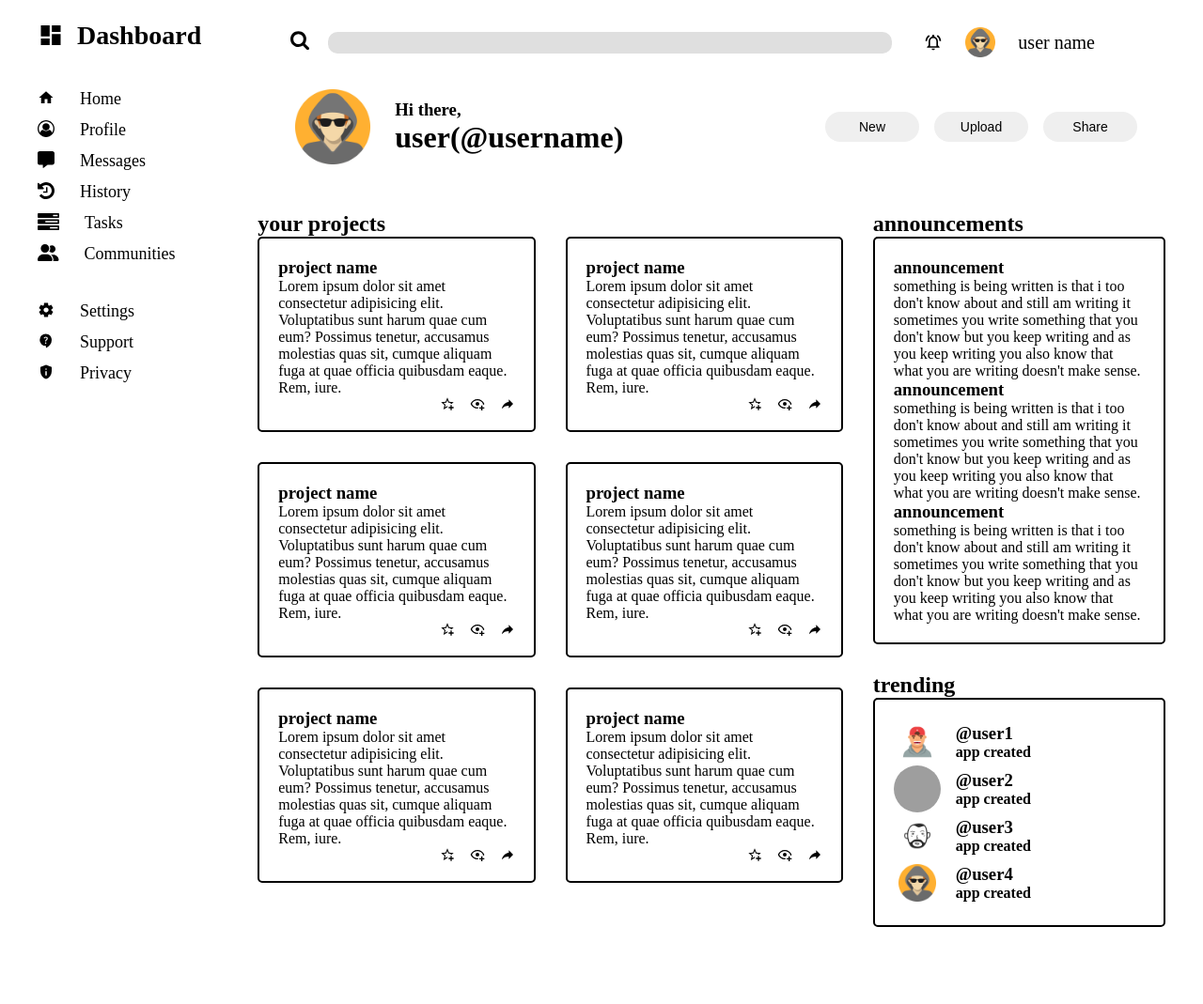
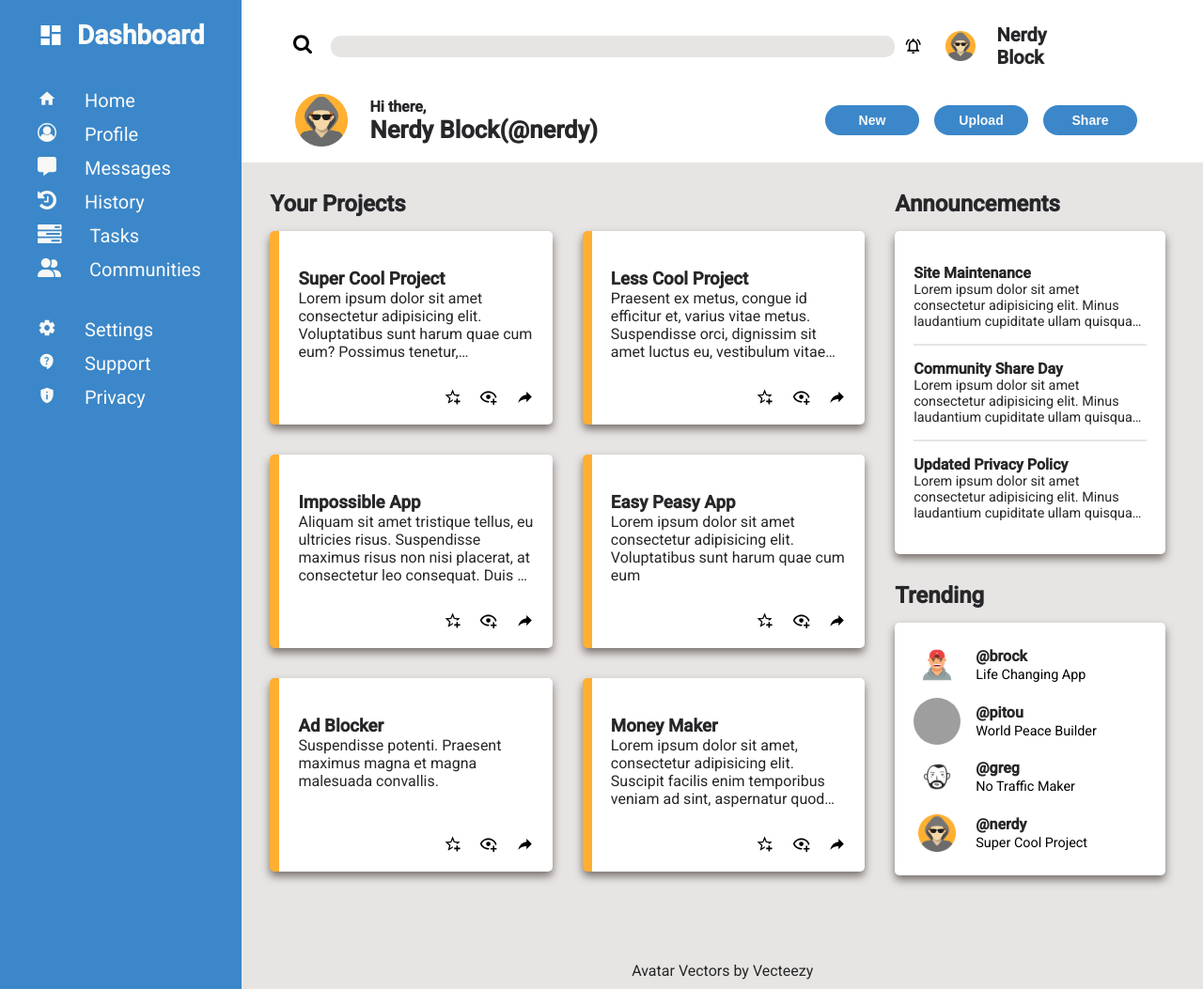
Before and after one commit to nerdyblock/admin-dashboard, a plain HTML site: page index.html in a window 1280 px wide. Shown: the whole page at 94% size. Drawn offline with Linux system fonts and the light colour scheme; grey boxes are pictures that could not be loaded.

Commit message:
added style changes

```diff
--- a/index.html
+++ b/index.html
@@ -22,7 +22,7 @@
                     <!-- Notification Icon -->
                     <svg xmlns="http://www.w3.org/2000/svg" width="1em" height="1em" viewBox="0 0 24 24"><path d="M12 22c1.1 0 2-.9 2-2h-4c0 1.1.9 2 2 2zm6-6v-5c0-3.07-1.63-5.64-4.5-6.32V4c0-.83-.67-1.5-1.5-1.5s-1.5.67-1.5 1.5v.68C7.64 5.36 6 7.92 6 11v5l-2 2v1h16v-1l-2-2zm-2 1H8v-6c0-2.48 1.51-4.5 4-4.5s4 2.02 4 4.5v6zM7.58 4.08L6.15 2.65C3.75 4.48 2.17 7.3 2.03 10.5h2a8.445 8.445 0 0 1 3.55-6.42zm12.39 6.42h2c-.15-3.2-1.73-6.02-4.12-7.85l-1.42 1.43a8.495 8.495 0 0 1 3.54 6.42z"/></svg>
                     <div class="pic"></div>
-                    <span>user name</span>
+                    <span>Nerdy Block</span>
                 </div>
             </div>
             <div class="bottom">
@@ -30,7 +30,7 @@
                     <div class="pic"></div>
                     <div class="user-greet">
                         <h3>Hi there,</h3>
-                        <h1>user(@username)</h1>
+                        <h1>Nerdy Block(@nerdy)</h1>
                     </div>
                 </div>
                 <div class="buttons">
@@ -39,7 +39,6 @@
                     <button>Share</button>
                 </div>
             </div>
-
         </header>
         <div class="sidebar">
             <div class="dashboard">
@@ -103,11 +102,13 @@
         </div>
         <main class="content">
             <div class="projects">
-                <h2>your projects</h2>
+                <h2>Your Projects</h2>
                 <div class="card-grid">
                     <div class="card">
-                        <h3>project name</h3>
-                        <p>Lorem ipsum dolor sit amet consectetur adipisicing elit. Voluptatibus sunt harum quae cum eum? Possimus tenetur, accusamus molestias quas sit, cumque aliquam fuga at quae officia quibusdam eaque. Rem, iure.</p>
+                        <div class="project-content">
+                            <h3>Super Cool Project</h3>
+                            <p>Lorem ipsum dolor sit amet consectetur adipisicing elit. Voluptatibus sunt harum quae cum eum? Possimus tenetur, accusamus molestias quas sit, cumque aliquam fuga at quae officia quibusdam eaque. Rem, iure.</p>
+                        </div>
                         <div class="project-icon">
                             <!-- star icon -->
                             <svg xmlns="http://www.w3.org/2000/svg" width="1em" height="1em" viewBox="0 0 24 24"><path d="m5.8 21l1.6-7L2 9.2l7.2-.6L12 2l2.8 6.6l7.2.6l-3.2 2.8H18c-.7 0-1.4.1-2.1.4l2.2-1.9l-4.4-.4l-1.7-4l-1.7 4l-4.4.4l3.3 2.9l-1 4.3l3.8-2.3l.5.3c-.2.5-.4 1.1-.4 1.6L5.8 21M17 14v3h-3v2h3v3h2v-3h3v-2h-3v-3h-2Z"/></svg>
@@ -118,8 +119,10 @@
                         </div>
                     </div>
                     <div class="card">
-                        <h3>project name</h3>
-                        <p>Lorem ipsum dolor sit amet consectetur adipisicing elit. Voluptatibus sunt harum quae cum eum? Possimus tenetur, accusamus molestias quas sit, cumque aliquam fuga at quae officia quibusdam eaque. Rem, iure.</p>
+                        <div class="project-content">
+                            <h3>Less Cool Project</h3>
+                            <p>Praesent ex metus, congue id efficitur et, varius vitae metus. Suspendisse orci, dignissim sit amet luctus eu, vestibulum vitae libero. </p>
+                        </div>
                         <div class="project-icon">
                             <!-- star icon -->
                             <svg xmlns="http://www.w3.org/2000/svg" width="1em" height="1em" viewBox="0 0 24 24"><path d="m5.8 21l1.6-7L2 9.2l7.2-.6L12 2l2.8 6.6l7.2.6l-3.2 2.8H18c-.7 0-1.4.1-2.1.4l2.2-1.9l-4.4-.4l-1.7-4l-1.7 4l-4.4.4l3.3 2.9l-1 4.3l3.8-2.3l.5.3c-.2.5-.4 1.1-.4 1.6L5.8 21M17 14v3h-3v2h3v3h2v-3h3v-2h-3v-3h-2Z"/></svg>
@@ -130,8 +133,10 @@
                         </div>
                     </div>
                     <div class="card">
-                        <h3>project name</h3>
-                        <p>Lorem ipsum dolor sit amet consectetur adipisicing elit. Voluptatibus sunt harum quae cum eum? Possimus tenetur, accusamus molestias quas sit, cumque aliquam fuga at quae officia quibusdam eaque. Rem, iure.</p>
+                        <div class="project-content">
+                            <h3>Impossible App</h3>
+                            <p>Aliquam sit amet tristique tellus, eu ultricies risus. Suspendisse maximus risus non nisi placerat, at consectetur leo consequat. Duis et odio nisl. Vestibulum facilisis vel augue suscipit vestibulum.</p>
+                        </div>
                         <div class="project-icon">
                             <!-- star icon -->
                             <svg xmlns="http://www.w3.org/2000/svg" width="1em" height="1em" viewBox="0 0 24 24"><path d="m5.8 21l1.6-7L2 9.2l7.2-.6L12 2l2.8 6.6l7.2.6l-3.2 2.8H18c-.7 0-1.4.1-2.1.4l2.2-1.9l-4.4-.4l-1.7-4l-1.7 4l-4.4.4l3.3 2.9l-1 4.3l3.8-2.3l.5.3c-.2.5-.4 1.1-.4 1.6L5.8 21M17 14v3h-3v2h3v3h2v-3h3v-2h-3v-3h-2Z"/></svg>
@@ -142,8 +147,10 @@
                         </div>
                     </div>
                     <div class="card">
-                        <h3>project name</h3>
-                        <p>Lorem ipsum dolor sit amet consectetur adipisicing elit. Voluptatibus sunt harum quae cum eum? Possimus tenetur, accusamus molestias quas sit, cumque aliquam fuga at quae officia quibusdam eaque. Rem, iure.</p>
+                        <div class="project-content">
+                            <h3>Easy Peasy App</h3>
+                            <p>Lorem ipsum dolor sit amet consectetur adipisicing elit. Voluptatibus sunt harum quae cum eum</p>
+                        </div>
                         <div class="project-icon">
                             <!-- star icon -->
                             <svg xmlns="http://www.w3.org/2000/svg" width="1em" height="1em" viewBox="0 0 24 24"><path d="m5.8 21l1.6-7L2 9.2l7.2-.6L12 2l2.8 6.6l7.2.6l-3.2 2.8H18c-.7 0-1.4.1-2.1.4l2.2-1.9l-4.4-.4l-1.7-4l-1.7 4l-4.4.4l3.3 2.9l-1 4.3l3.8-2.3l.5.3c-.2.5-.4 1.1-.4 1.6L5.8 21M17 14v3h-3v2h3v3h2v-3h3v-2h-3v-3h-2Z"/></svg>
@@ -154,8 +161,10 @@
                         </div>
                     </div>
                     <div class="card">
-                        <h3>project name</h3>
-                        <p>Lorem ipsum dolor sit amet consectetur adipisicing elit. Voluptatibus sunt harum quae cum eum? Possimus tenetur, accusamus molestias quas sit, cumque aliquam fuga at quae officia quibusdam eaque. Rem, iure.</p>
+                        <div class="project-content">
+                            <h3>Ad Blocker</h3>
+                            <p>Suspendisse potenti. Praesent maximus magna et magna malesuada convallis. </p>
+                        </div>
                         <div class="project-icon">
                             <!-- star icon -->
                             <svg xmlns="http://www.w3.org/2000/svg" width="1em" height="1em" viewBox="0 0 24 24"><path d="m5.8 21l1.6-7L2 9.2l7.2-.6L12 2l2.8 6.6l7.2.6l-3.2 2.8H18c-.7 0-1.4.1-2.1.4l2.2-1.9l-4.4-.4l-1.7-4l-1.7 4l-4.4.4l3.3 2.9l-1 4.3l3.8-2.3l.5.3c-.2.5-.4 1.1-.4 1.6L5.8 21M17 14v3h-3v2h3v3h2v-3h3v-2h-3v-3h-2Z"/></svg>
@@ -166,8 +175,10 @@
                         </div>
                     </div>
                     <div class="card">
-                        <h3>project name</h3>
-                        <p>Lorem ipsum dolor sit amet consectetur adipisicing elit. Voluptatibus sunt harum quae cum eum? Possimus tenetur, accusamus molestias quas sit, cumque aliquam fuga at quae officia quibusdam eaque. Rem, iure.</p>
+                        <div class="project-content">
+                            <h3>Money Maker</h3>
+                            <p>Lorem ipsum dolor sit amet, consectetur adipisicing elit. Suscipit facilis enim temporibus veniam ad sint, aspernatur quod saepe aliquid, accusantium dolor? Sint maxime consequatur sed. Accusamus ipsam eligendi qui enim?</p>
+                        </div>
                         <div class="project-icon">
                             <!-- star icon -->
                             <svg xmlns="http://www.w3.org/2000/svg" width="1em" height="1em" viewBox="0 0 24 24"><path d="m5.8 21l1.6-7L2 9.2l7.2-.6L12 2l2.8 6.6l7.2.6l-3.2 2.8H18c-.7 0-1.4.1-2.1.4l2.2-1.9l-4.4-.4l-1.7-4l-1.7 4l-4.4.4l3.3 2.9l-1 4.3l3.8-2.3l.5.3c-.2.5-.4 1.1-.4 1.6L5.8 21M17 14v3h-3v2h3v3h2v-3h3v-2h-3v-3h-2Z"/></svg>
@@ -181,57 +192,58 @@
             </div>
             <div class="trending-announce">
                 <div class="announcements">
-                    <h2>announcements</h2>
-                    <ul class="announce">
-                        <li>
-                            <h3>announcement</h3>
-                            <p>something is being written is that i too don't know about and still am writing it sometimes you write something that you don't know but you keep writing and as you keep writing you also know that what you are writing doesn't make sense.</p>
+                    <h2>Announcements</h2>
+                    <ul class="card">
+                        <li class="announce">
+                            <h3>Site Maintenance</h3>
+                            <p>Lorem ipsum dolor sit amet consectetur adipisicing elit. Minus laudantium cupiditate ullam quisquam quos sint corrupti mollitia quia, officia minima. Voluptas suscipit amet accusantium maiores in et, atque adipisci qui!</p>
                         </li>
-                        <li>
-                            <h3>announcement</h3>
-                            <p>something is being written is that i too don't know about and still am writing it sometimes you write something that you don't know but you keep writing and as you keep writing you also know that what you are writing doesn't make sense.</p>
+                        <li class="announce">
+                            <h3>Community Share Day</h3>
+                            <p>Lorem ipsum dolor sit amet consectetur adipisicing elit. Minus laudantium cupiditate ullam quisquam quos sint corrupti mollitia quia, officia minima. Voluptas suscipit amet accusantium maiores in et, atque adipisci qui!</p>
                         </li>
-                        <li>
-                            <h3>announcement</h3>
-                            <p>something is being written is that i too don't know about and still am writing it sometimes you write something that you don't know but you keep writing and as you keep writing you also know that what you are writing doesn't make sense.</p>
+                        <li class="announce">
+                            <h3>Updated Privacy Policy</h3>
+                            <p>Lorem ipsum dolor sit amet consectetur adipisicing elit. Minus laudantium cupiditate ullam quisquam quos sint corrupti mollitia quia, officia minima. Voluptas suscipit amet accusantium maiores in et, atque adipisci qui!</p>
                         </li>
                     </ul>
                 </div>
                 <div class="trending">
-                    <h2>trending</h2>
-                    <div class="user">
+                    <h2>Trending</h2>
+                    <div class="user card">
                         <div class="trend user1">
                             <div class="pic"></div>
                             <div class="account">
-                                <h3>@user1</h3>
-                                <h4>app created</h4>
+                                <h3>@brock</h3>
+                                <span>Life Changing App</span>
                             </div>
                         </div>
                         <div class="trend user2">
                             <div class="pic"></div>
                             <div class="account">
-                                <h3>@user2</h3>
-                                <h4>app created</h4>
+                                <h3>@pitou</h3>
+                                <span>World Peace Builder</span>
                             </div>
                         </div>
                         <div class="trend user3">
                             <div class="pic"></div>
                             <div class="account">
-                                <h3>@user3</h3>
-                                <h4>app created</h4>
+                                <h3>@greg</h3>
+                                <span>No Traffic Maker</span>
                             </div>
                         </div>
                         <div class="trend user4">
                             <div class="pic"></div>
                             <div class="account">
-                                <h3>@user4</h3>
-                                <h4>app created</h4>
+                                <h3>@nerdy</h3>
+                                <span>Super Cool Project</span>
                             </div>
                         </div>
                     </div>
                 </div>
             </div>
         </main>
+        <footer><a href="https://www.vecteezy.com/free-vector/avatar">Avatar Vectors by Vecteezy</a></footer>
     </div>
 </body>
 </html>
--- a/style.css
+++ b/style.css
@@ -1,8 +1,17 @@
+@import url('https://fonts.googleapis.com/css2?family=Roboto:wght@300;400;500&display=swap');
+
 :root {
     --avatar1: url(./images/hacker-avatar.jpg);
     --avatar2: url(./images/man-avatar.jpg);
     --avatar3: url(./images/man2-avatar.jpg);
     --avatar4: url(./images/man3-avatar.jpg);
+    --profile-yellow: #ffaf32;
+    --sidebar-blue: #3b87c9;
+    --gray-1: #fafaf9;
+    --gray-2: #e7e5e4;
+    --gray-para: #262626;
+    --gray-4: #27272A;
+    --gray-shadow: #78716c;
 }
 
 * {
@@ -16,12 +25,15 @@
     grid-template-rows: min-content 1fr;
     grid-template-areas:
         "sidebar header"
-        "sidebar content";
+        "sidebar content"
+        "sidebar footer";
+    font-family: "Roboto";
 }
 
 .header {
     grid-area: header;
-    padding: 20px 70px 20px 50px;
+    padding: 20px 70px 10px 50px;
+    color: var(--gray-4);
 }
 
 .top,
@@ -35,6 +47,7 @@
 .notif {
     display: flex;
     gap: 1em;
+    font-weight: 600;
     font-size: 20px;
     align-items: center;
     padding: 5px;
@@ -43,7 +56,7 @@
 .search input {
     border: none;
     font-size: 20px;
-    background-color: #dfdfdf;
+    background-color: var(--gray-2);
     border-radius: 10px;
     width: 600px;
 }
@@ -69,7 +82,10 @@
 button {
   border: none;
   border-radius: 100px;
+  background-color: var(--sidebar-blue);
+  color: var(--gray-1);
   font-size: 14px;
+  font-weight: 700;
   width: 100px;
   padding: 8px 20px;
   text-align: center;
@@ -84,20 +100,25 @@ button {
 
 .greeting .pic {
     border-radius: 50%;
-    width: 100px;
-    height: 100px;
+    width: 70px;
+    height: 70px;
     background-image: var(--avatar1);
     background-size: cover;
 }
 
-.greeting span,
-.user span {
-    grid-row: span 2;
+.greeting h1{
+    font-size: 1.6rem;
+}
+
+.greeting h3{
+    font-size: 1rem;
 }
 
 .sidebar {
     grid-area: sidebar;
     padding: 20px 40px;
+    background-color: var(--sidebar-blue);
+    color: var(--gray-1);
 }
 
 ul {
@@ -109,6 +130,7 @@ ul {
     align-items: center;
     font-size: 1.75rem;
     gap: 0.5em;
+    fill: white;
 }
 
 .dashboard,
@@ -119,20 +141,32 @@ ul {
 .links li {
     display: flex;
     gap: 1.5em;
-    font-size: 18px;
+    font-size: 20px;
     margin-bottom: 12px;
+    fill: rgb(248, 248, 246)
 }
 
 .content {
     grid-area: content;
+    background-color: var(--gray-2);
     display: grid;
-    grid-template-columns: 2fr 1fr;
+    grid-template-columns: 1fr auto;
     grid-template-rows: min-content 1fr;
     grid-template-areas:
         "projects announcements"
         "projects trending";
     gap: 2em;
-    padding: 20px 40px 50px 20px;
+    padding: 30px 40px 50px 30px;
+}
+
+.content h2 {
+    color: var(--gray-4);
+    margin-bottom: 15px;
+}
+
+.content h3 {
+    font-weight: 600;
+    color: var(--gray-4);
 }
 
 .card-grid {
@@ -144,26 +178,63 @@ ul {
 }
 
 .card {
-    border: 2px solid black;
+    background-color: #fff;
     border-radius: 5px;
     padding: 20px;
+    box-shadow: 0px 5px 10px var(--gray-shadow);
+}
+
+.card-grid .card {
+    display: grid;
+    grid-template-rows: 1fr auto;
+    padding-top: 40px;
+    gap: 1.8em;
+    border-left: 10px solid var(--profile-yellow);
+}
+
+.card-grid .card p {
+    color: var(--gray-para);
+    font-size: 1frem;
+    display: -webkit-box;
+    -webkit-line-clamp: 4;
+    -webkit-box-orient: vertical;
+    overflow: hidden;
 }
 
 .project-icon {
     display: flex;
+    font-size: 1.2rem;
     gap: 1em;
     justify-content: flex-end;
 }
 
 .announcements {
     grid-area: announcements;
+    width: 32ch;
     margin-bottom: 30px;
 }
 
-.announcements .announce {
-    border: 2px solid black;
-    border-radius: 5px;
-    padding: 20px;
+.announce {
+    padding: 15px 0px;
+}
+
+.announce h3,
+.trending h3 {
+    font-size: 1rem;
+}
+
+.announce p {
+    color: var(--gray-para);
+    font-size: 0.9rem;
+    display: -webkit-box;
+    -webkit-line-clamp: 3;
+    -webkit-box-orient: vertical;
+    overflow: hidden;
+}
+
+.announce:nth-child(2),
+.announce:nth-child(3){
+    border-top: 2px solid #e7e5e4;
 }
 
 .trending {
@@ -174,6 +245,18 @@ ul {
     border-radius: 50%;
     width: 50px;
     height: 50px;
+}
+
+.trending .user {
+    display: flex;
+    flex-direction: column;
+    gap: 0.6em;
+    border-radius: 5px;
+    padding: 20px;
+}
+
+.account span {
+    font-size: 0.9rem;
 }
 
 .user1 .pic {
@@ -196,8 +279,16 @@ ul {
     background-size: cover;
 }
 
-.trending .user {
-    border: 2px solid black;
-    border-radius: 5px;
-    padding: 20px;
+footer {
+    grid-area: footer;
+    text-decoration: none;
+    text-align: center;
+    padding: 10px;
+    background-color: var(--gray-2);
+    color: var(--gray-para);
 }
+
+footer a {
+    text-decoration: none;
+    color: var(--gray-para);
+}
```
